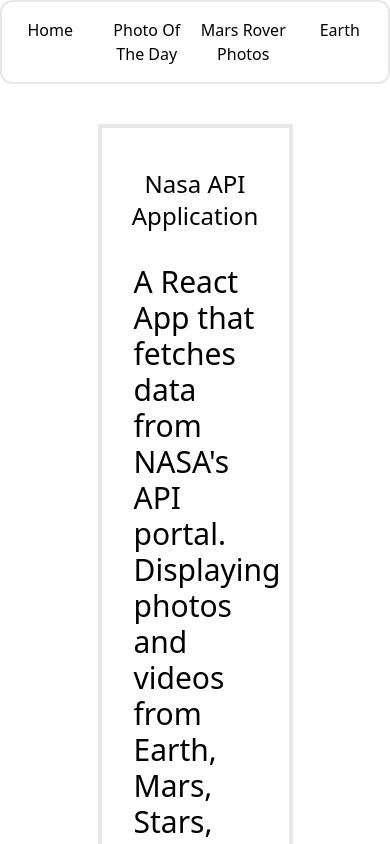
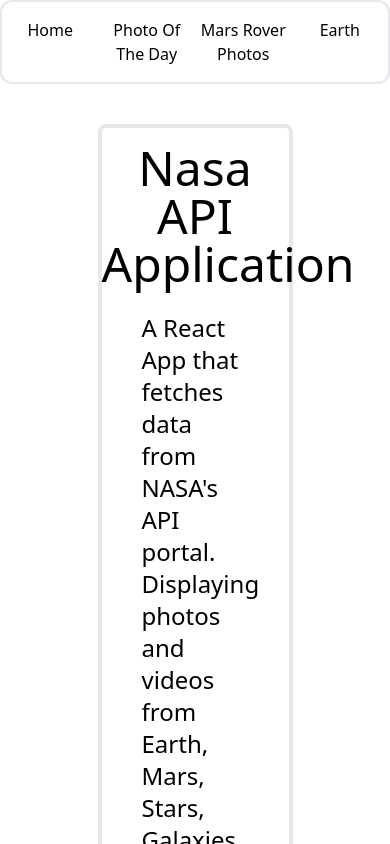
Before and after one commit to CleverOscar/Nasa_App, a React (Create React App) app in the folder nasa_pod/: page / in a window 390 px wide. Shown: the top 844 px of the page. Built offline with nearby package versions, Linux system fonts and the light colour scheme.

Commit message:
Photo of day
Working on mobile styles

```diff
--- a/nasa_pod/src/components/LandingPage.jsx
+++ b/nasa_pod/src/components/LandingPage.jsx
@@ -4,12 +4,12 @@
 export default function LandingPage(){
 
     return(
-        <div className='border-4 w-1/2 mx-auto my-10'>
-            <h2 className='text-2xl text-center pt-10'>
+        <div className='border-4 rounded-lg w-1/2 mx-auto my-10'>
+            <h2 className='text-5xl text-center pt-4'>
                 Nasa API Application
             </h2>
 
-            <p className='text-3xl p-8'>
+            <p className='text-2xl px-10 my-6'>
             A React App that fetches data from NASA's API portal. Displaying photos and videos from Earth, Mars, Stars, Galaxies, and more!
             </p>
         </div>
--- a/nasa_pod/src/components/NasaPhoto.jsx
+++ b/nasa_pod/src/components/NasaPhoto.jsx
@@ -19,16 +19,20 @@
   }, []);
 
     return(
-        <div className="">
-            <h1 className="text-4xl text-center my-10">
+        <div className="mx-2">
+            <h1 className="text-center text-2xl my-4 underline">
                 Astronomy Photo Of The Day
             </h1>
 
-            <img className="mx-auto rounded-xl border-8 border-slate-500 drop-shadow-2xl" src={nasaData.url} alt={nasaData.media_type} />
+            <img className="border-4 border-black rounded-xl" src={nasaData.url} alt={nasaData.media_type} />
 
-            <h2 className='text-center text-2xl mt-4'>Name Of Image: {nasaData.title}</h2>
-            <p className='text-center'>Taken By: {nasaData.copyright}</p>
-            <p className='bg-black text-white p-4 text-xl w-8/12 mx-auto my-10 rounded-xl'>{nasaData.explanation}</p>
+            <div className="p-4">
+              <p className='text-lg mb-2 italic text-cyan-500'>
+                Name: {nasaData.title}
+              </p>
+              <p className=''>Taken By: {nasaData.copyright}</p>
+              <p className=''>{nasaData.explanation}</p>
+            </div>
         </div>
     )
 }
```
